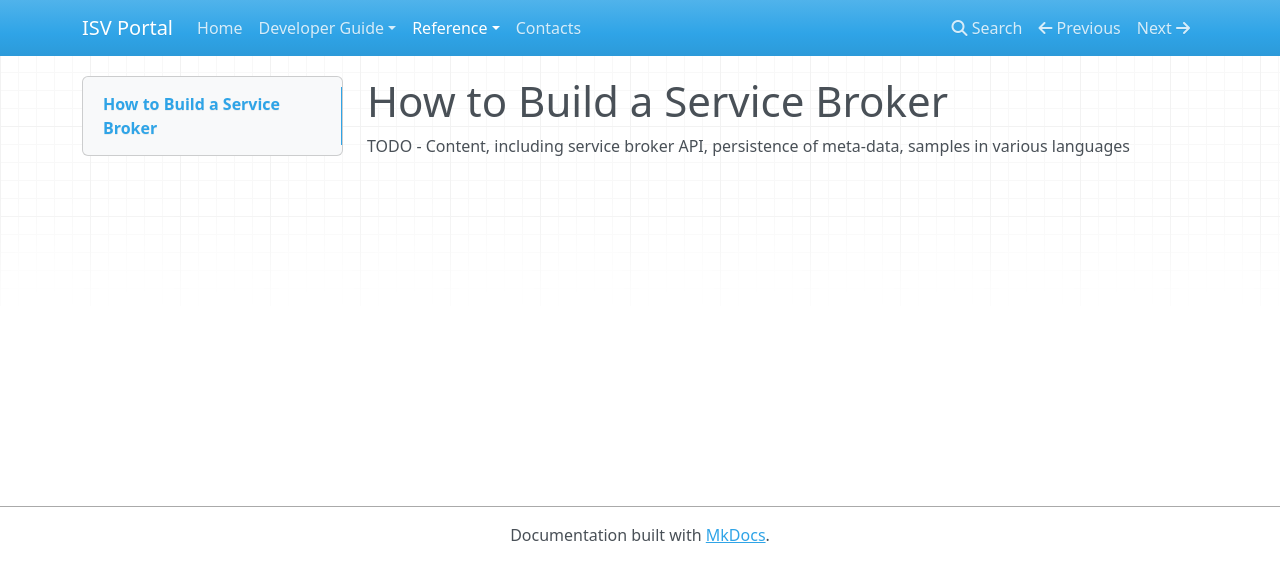
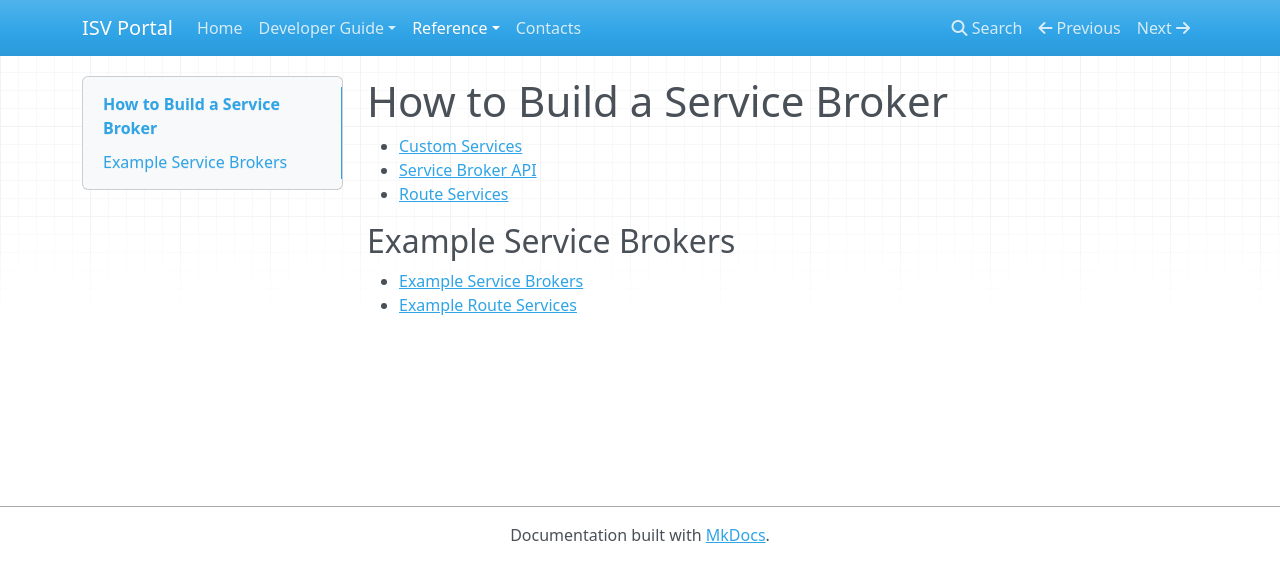
Before and after one commit to vmware-archive/isv-portal, an MkDocs documentation site: the page built from docs/service-brokers.md, in a window 1280 px wide. Shown: the top 582 px of the page. Built offline with MkDocs 1.6.1, drawn with Linux system fonts in a browser that asks for light colours; nearby versions of some CDN libraries; old or Windows-style settings are respelled for this version of MkDocs.

Commit message:
Added service broker links

```diff
--- a/docs/service-brokers.md
+++ b/docs/service-brokers.md
@@ -1,3 +1,10 @@
 # How to Build a Service Broker
 
-TODO - Content, including service broker API, persistence of meta-data, samples in various languages
+- [Custom Services](http://docs.pivotal.io/pivotalcf/services/index.html)
+- [Service Broker API](http://docs.pivotal.io/pivotalcf/services/api.html)
+- [Route Services](http://docs.pivotal.io/pivotalcf/services/route-services.html)
+
+## Example Service Brokers
+
+- [Example Service Brokers](http://docs.pivotal.io/pivotalcf/services/examples.html)
+- [Example Route Services](http://docs.pivotal.io/pivotalcf/services/route-services.html#examples)
```
